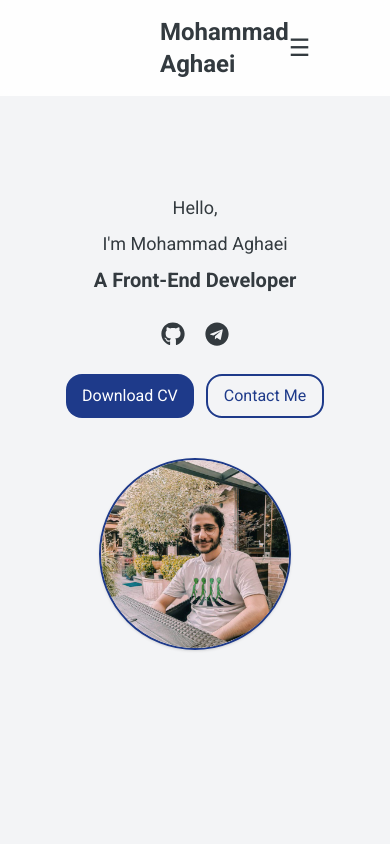
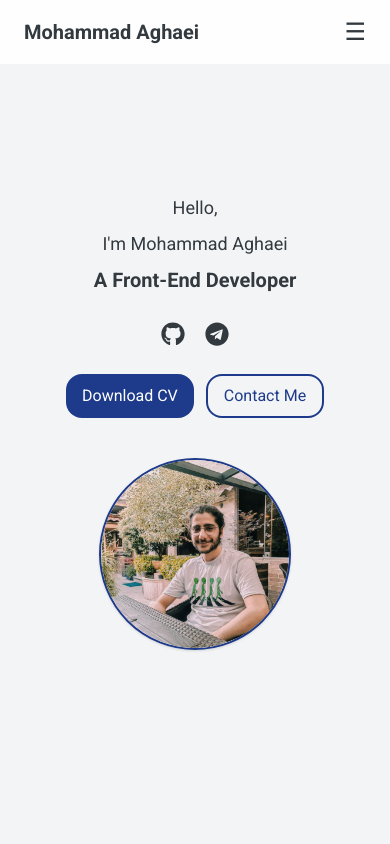
Before and after one commit to MrAghaei/MohammadAghaei, a React (Vite) app: page / in a window 390 px wide. Shown: the top 844 px of the page. Built offline with nearby package versions, Linux system fonts and the light colour scheme.

Commit message:
[#10- responsive (#11)
* [#-UPDATE] project responsivity

* [#10-UPDATE] index.html and Header

```diff
--- a/index.html
+++ b/index.html
@@ -10,7 +10,7 @@
     <link href="https://fonts.googleapis.com/css2?family=Roboto:ital,wght@0,100;0,300;0,400;0,500;0,700;0,900;1,100;1,300;1,400;1,500;1,700;1,900&display=swap" rel="stylesheet">
     <link rel="stylesheet" href="https://unpkg.com/aos@next/dist/aos.css" />
   </head>
-  <body class="font-roboto text-mainText">
+  <body class="font-roboto text-mainText overflow-x-hidden">
     <div id="root"></div>
     <script type="module" src="/src/main.tsx"></script>
     <script src="https://unpkg.com/aos@next/dist/aos.js"></script>
--- a/src/components/Header.tsx
+++ b/src/components/Header.tsx
@@ -12,15 +12,17 @@ function Header() {
   };
 
   return (
-    <div className="backdrop-blur-sm fixed w-full bg-white bg-opacity-90 px-40 py-4 z-50">
+    <div className="backdrop-blur-sm fixed w-full bg-white bg-opacity-90 px-6 sm:px-10 md:px-40 py-4 z-50 overflow-hidden">
       <div className="flex items-center justify-between">
         {/* Logo */}
-        <p className="font-bold text-2xl md:text-3xl">Mohammad Aghaei</p>
+        <p className="font-bold text-xl sm:text-2xl md:text-3xl">
+          Mohammad Aghaei
+        </p>
 
         {/* Menu Button (Visible on small screens) */}
         <button
           onClick={() => setIsMenuOpen(!isMenuOpen)}
-          className="md:hidden text-2xl focus:outline-none"
+          className="md:hidden text-2xl focus:outline-none ml-4"
         >
           {isMenuOpen ? "✖" : "☰"}
         </button>
```
